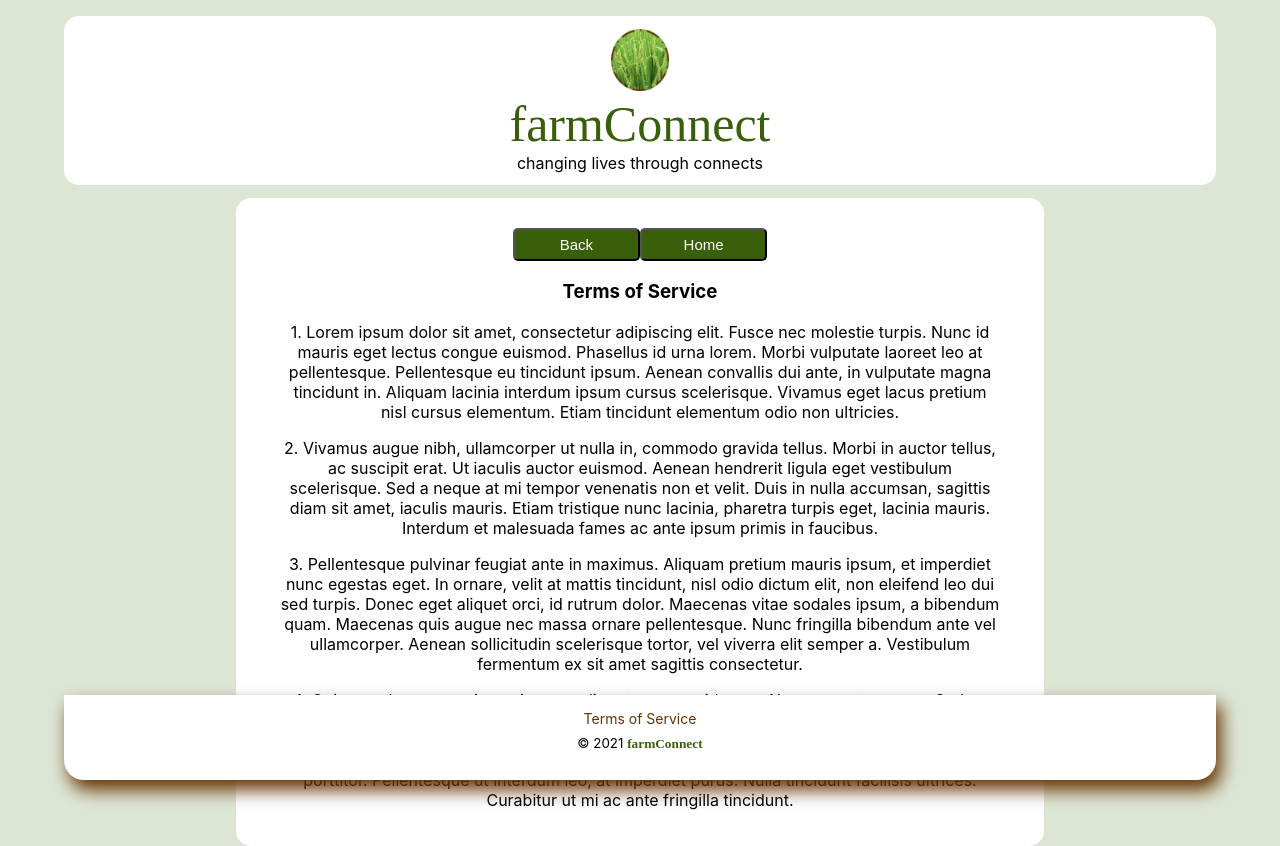
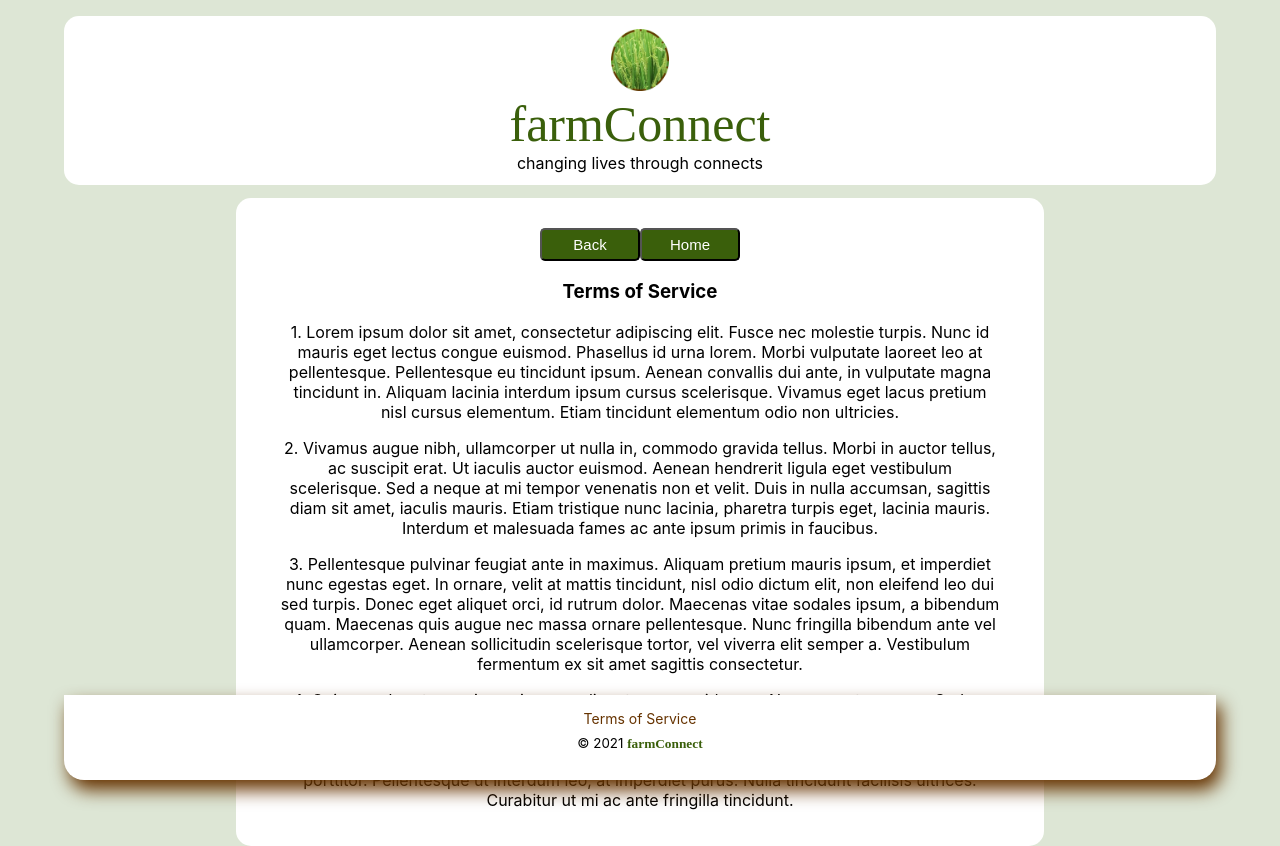
Before and after one commit to coula3/farm-connect, a React (Create React App) app in the folder farm-connect-frontend/: page /terms-of-service in a window 1280 px wide. Built offline with nearby package versions, Linux system fonts and the light colour scheme.

Commit message:
reduce the width buttons on TermsOfService

```diff
--- a/farm-connect-frontend/src/components/TermsOfService/TermsOfService.css
+++ b/farm-connect-frontend/src/components/TermsOfService/TermsOfService.css
@@ -10,6 +10,10 @@
     margin-top: 10px;
 }
 
+.tos_btn {
+    width: 100px
+}
+
 .tos_p {
     margin-left: 15px;
     margin-right: 15px;
--- a/farm-connect-frontend/src/components/TermsOfService/TermsOfService.js
+++ b/farm-connect-frontend/src/components/TermsOfService/TermsOfService.js
@@ -4,8 +4,8 @@ import './TermsOfService.css';
 const TermsOfService = (props) => (
     <div className="TermsOfService_main_div">
         <div id="btn_div">
-            <button className="global_btn" onClick={() => props.history.goBack()}>Back</button>
-            <button className="global_btn" onClick={() => props.history.push("/")}>Home</button>
+            <button className="tos_btn global_btn" onClick={() => props.history.goBack()}>Back</button>
+            <button className="tos_btn global_btn" onClick={() => props.history.push("/")}>Home</button>
         </div>
 
         <h3>Terms of Service</h3>
```
